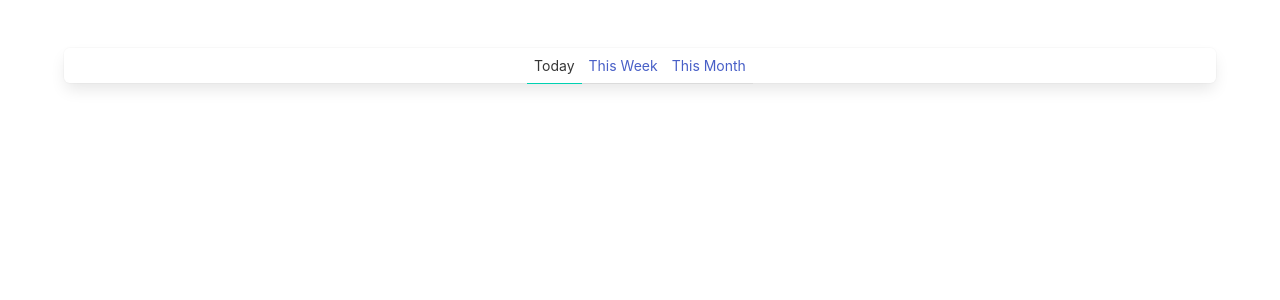
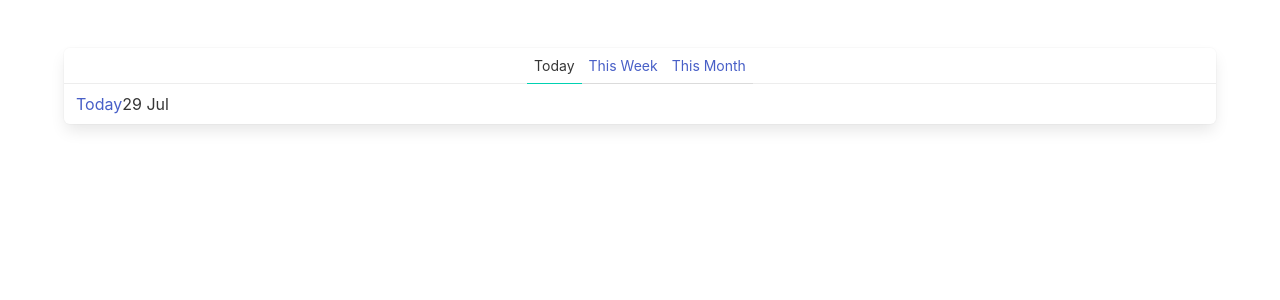
Before and after one commit to crsvitor/simple_blog, a Vue app: page / in a window 1280 px wide. Shown: the top 300 px of the page. Built offline with nearby package versions, Linux system fonts and the light colour scheme.

Commit message:
feat: add posts list

```diff
--- a/src/components/Timeline.vue
+++ b/src/components/Timeline.vue
@@ -1,5 +1,12 @@
 <script setup lang="ts">
-import { ref } from "vue";
+import { DateTime } from "luxon";
+import { ref, computed } from "vue";
+/**
+  ref -> new data values, (useState)
+  computed -> retrieve data that is somehow related to states (refs) (useEffect)
+*/
+
+import { Post, today, thisWeek, thisMonth } from "../posts";
 
 const periods = ["Today", "This Week", "This Month"] as const;
 
@@ -10,6 +17,27 @@ const selectedPeriod = ref<Period>("Today");
 function selectPeriod(period: Period) {
   selectedPeriod.value = period;
 }
+
+const posts = computed(() => {
+  return [today, thisWeek, thisMonth]
+    .map((post) => {
+      return {
+        ...post,
+        created: DateTime.fromISO(post.created),
+      };
+    })
+    .filter((post) => {
+      if (selectedPeriod.value === "Today") {
+        return post.created >= DateTime.now().minus({ day: 1 });
+      }
+
+      if (selectedPeriod.value === "This Week") {
+        return post.created >= DateTime.now().minus({ week: 1 });
+      }
+
+      return post;
+    });
+});
 </script>
 
 <template>
@@ -24,6 +52,11 @@ function selectPeriod(period: Period) {
         {{ period }}
       </a>
     </span>
+
+    <a v-for="post of posts" :key="post.id" class="panel-block">
+      <a>{{ post.title }}</a>
+      <div>{{ post.created.toFormat("d MMM") }}</div>
+    </a>
   </nav>
 </template>
 
```
